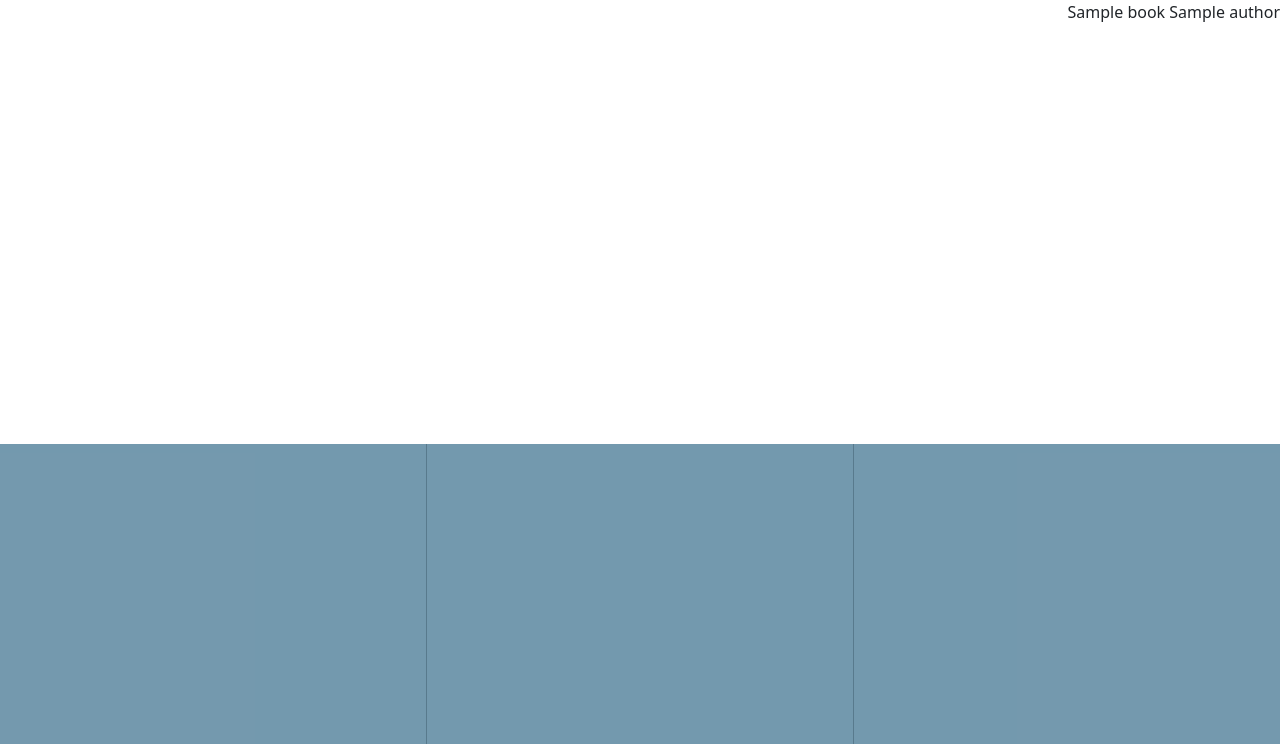
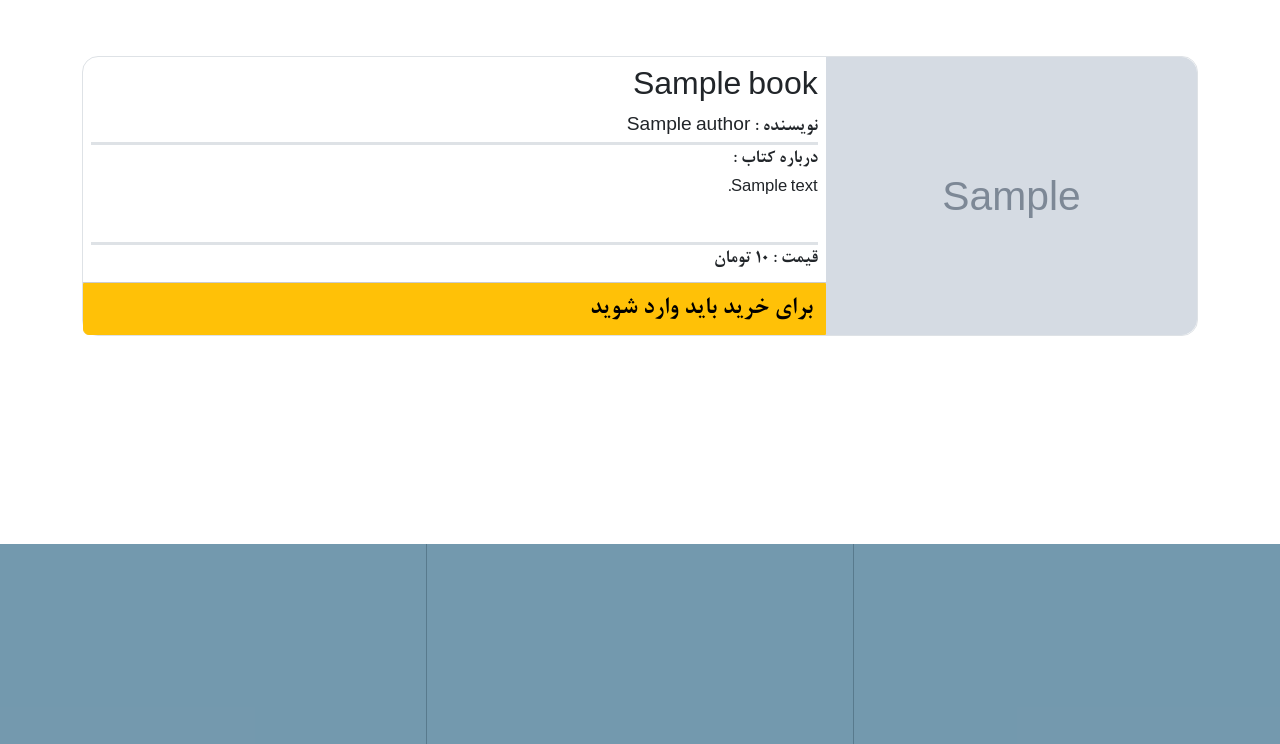
Before and after one commit to Pouria-Jamshidi/Book-Store, a Django app: page //book/1/ in a window 1280 px wide. Shown: the part 56-800 px from the top of the page. Run offline with Django 5.2, Linux system fonts and the light colour scheme; tables that the repository leaves empty hold one stand-in row (values such as "Sample post"); grey boxes marked "Sample" are stand-in pictures.

Commit message:
fixed book detail template and fixed home page so it is dynamic

```diff
--- a/accounts/models.py
+++ b/accounts/models.py
@@ -12,6 +12,7 @@ class User(AbstractUser):
     credit = models.IntegerField(default=0, blank=True, verbose_name="کیف پول")
     wishlist = models.ManyToManyField('core.Book', blank=True, related_name='wishlist', verbose_name= 'فهرست خواسته ها')
 
+
     class Meta:
         verbose_name = 'کاربر'
         verbose_name_plural = 'کاربر'
--- a/core/templates/core/book_detail.html
+++ b/core/templates/core/book_detail.html
@@ -1,8 +1,33 @@
 {% extends 'core/layout.html' %}
+
 
 {% block title %}مشخصات کتاب{% endblock %}
 
+
 {% block main %}
-    {{ book.title }}
-    {{ book.author }}
+<div class="container border-0 mt-5 mb-5 card bnazaninBold">
+<div class="row g-0 row-col-2 mt-2 mb-3 d-flex border rounded-4 justify-content-start">
+    <div class="col-4">
+        <img src="{{ book.cover.url }}" alt="{{ book.title }}" height="auto" class="w-100 rounded-end-4" >
+    </div>
+    <div class="col-8" style="display: flex; flex-direction: column">
+        <div class="card-body p-2" style="flex:85 ;display: flex; flex-direction: column;">
+            <div style="flex:10; font-size: 2.5dvmax" class="d-flex align-items-center">{{ book.title }}</div>
+            <div style="flex:10; font-size: 1.5dvmax" class="d-flex align-items-center">نویسنده : {{ book.author }}</div>
+            <div style="flex:40;" class="border-top border-bottom border-3">
+                <p style="margin-bottom: 0.2em; font-size: 1.5dvmax">درباره کتاب :</p>
+                <p style=" font-size: 1.3dvmax" class="text-wrap">{{ book.description }}</p>
+            </div>
+            <div style="flex:10; font-size: 1.5dvmax" class="d-flex align-items-center">قیمت : {{ book.price }} تومان</div>
+        </div>
+        <div class="card-footer p-0" style="flex:15 ;display: flex; flex-direction: column; ">
+            {% if not user.is_authenticated %}
+                <a href="#" style="flex:1; font-size: 2dvmax" class="btn btn-warning rounded-end-0 rounded-top-0 text-center d-flex align-items-center">برای خرید باید وارد شوید</a>
+            {% else %}
+                <a href="#" style="flex:1; font-size: 2dvmax" class="btn btn-info rounded-end-0 rounded-top-0 text-center d-flex align-items-center" onmouseenter="this.classList.replace('btn-info','btn-success')"  onmouseleave="this.classList.replace('btn-success','btn-info')">خرید کتاب</a>
+            {% endif %}
+        </div>
+    </div>
+</div>
+</div>
 {% endblock %}
--- a/core/templates/core/home.html
+++ b/core/templates/core/home.html
@@ -8,9 +8,9 @@
 {% block main %}
 
 
-    <div class="row gx-1 row-col-4 mt-2 d-flex justify-content-start ms-4 me-4">
+    <div class="row gx-1 mt-2 d-flex justify-content-start ms-4 me-4">
         {% for book in books %}
-        <div class="col-sm-3 bnazaninBold">
+        <div class="col-lg-3 col-md-4 col-sm-6 col-6 bnazaninBold">
             <div class="card mb-3">
               <div class="row g-0">
                 <div class="col-md-4">
--- a/core/templates/core/layout.html
+++ b/core/templates/core/layout.html
@@ -7,12 +7,7 @@
         {% block title %}
         {% endblock %}
     </title>
-    <style>
-    footer {margin-top:auto}
-        {% block style %}
 
-        {% endblock %}
-    </style>
     <!-- Bootstraps icons -->
     <link rel="stylesheet" href="https://cdn.jsdelivr.net/npm/bootstrap-icons@1.13.1/font/bootstrap-icons.min.css">
     <!-- bootstraps -->
@@ -23,6 +18,13 @@
     {% block links %}
     	<link rel="stylesheet" href="{% static 'css/style.css' %}">
     {% endblock %}
+
+    <style>
+    footer {margin-top:auto}
+        {% block style %}
+
+        {% endblock %}
+    </style>
 
     {% block head %}
     {% endblock %}
@@ -125,7 +127,7 @@
     <!-- ======================== body/footer ======================== -->
     <footer>
         {% block footer %}
-            <div style="height: 300px; background-color: rgba(72,121,149,0.76); display: flex ">
+            <div style="height: 200px; background-color: rgba(72,121,149,0.76); display: flex ">
             <div style="flex:1;">
                 <div style="padding: 3%">
 
```
